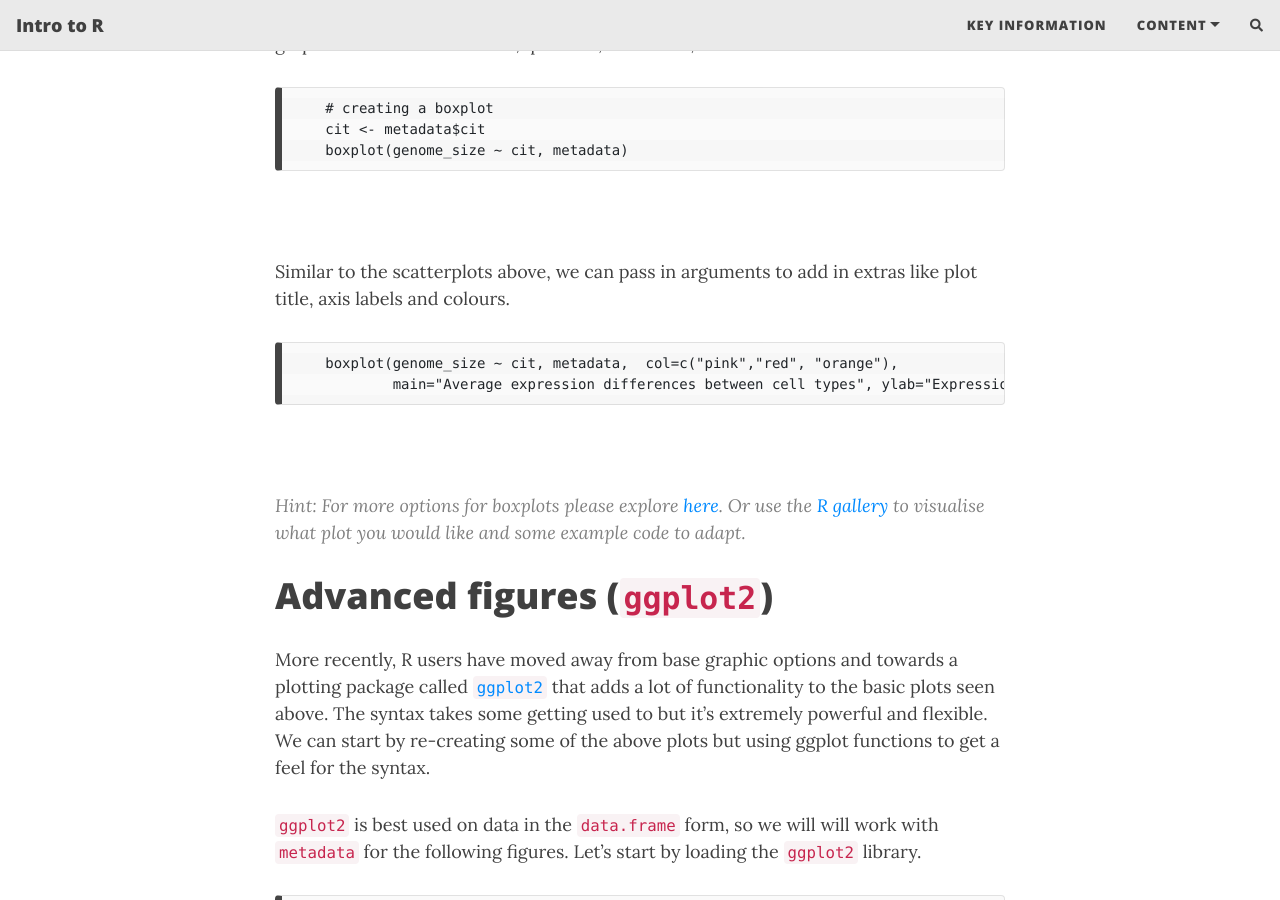
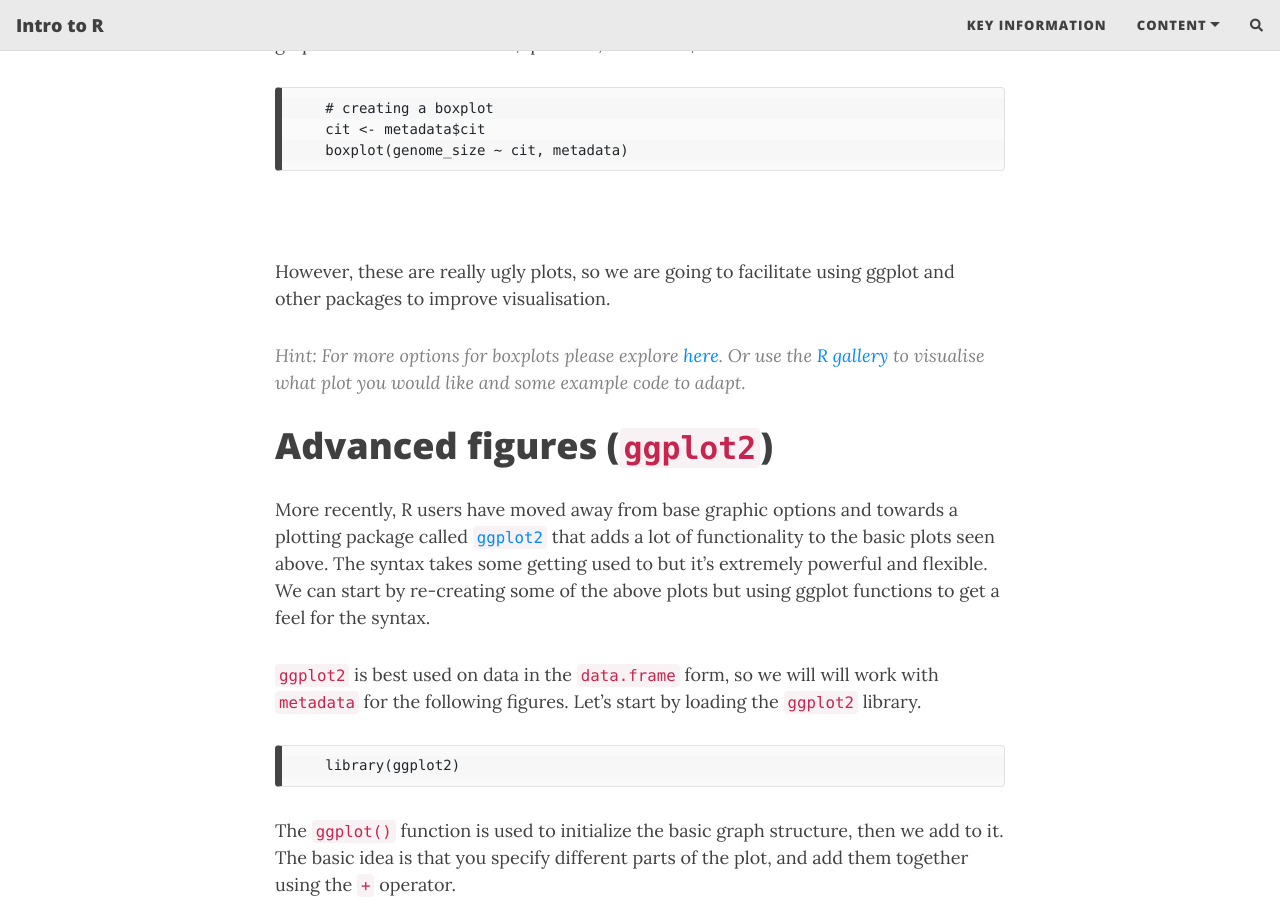
Before and after one commit to theheking/intro-to-r, a Jekyll site: the page built from content/6_datavisualisation.md, in a window 1280 px wide and 900 px high, scrolled down 2190 px. Built offline with Jekyll 4.4.1, drawn with Linux system fonts in a browser that asks for light colours; nearby versions of some CDN libraries; comment, search, counter and statistics services are not loaded.

Commit message:
Update 6_datavisualisation.md

````diff
--- a/content/6_datavisualisation_backup.md
+++ b/content/6_datavisualisation.md
@@ -65,12 +65,7 @@ Using additional information from our metadata, we can use plots to compare valu
 ```
 ![](../img/genome_size_cit.png)
 
-Similar to the scatterplots above, we can pass in arguments to add in extras like plot title, axis labels and colours.
-```
-    boxplot(genome_size ~ cit, metadata,  col=c("pink","red", "orange"),
-            main="Average expression differences between cell types", ylab="Expression")
-```
-![](../img/genome_size_cit_col.png)
+However, these are really ugly plots, so we are going to facilitate using ggplot and other packages to improve visualisation.
 
 > Hint: For more options for boxplots please explore [here](https://www.datamentor.io/r-programming/box-plot).
 > Or use the [R gallery](https://r-graph-gallery.com/) to visualise what plot you would like and some example code to adapt.
````
